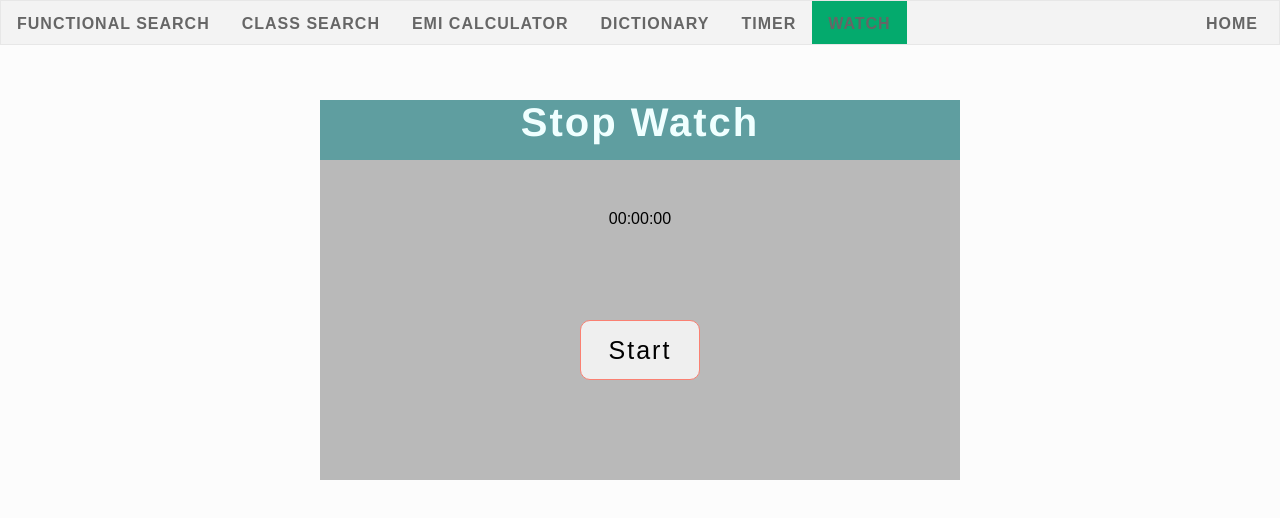
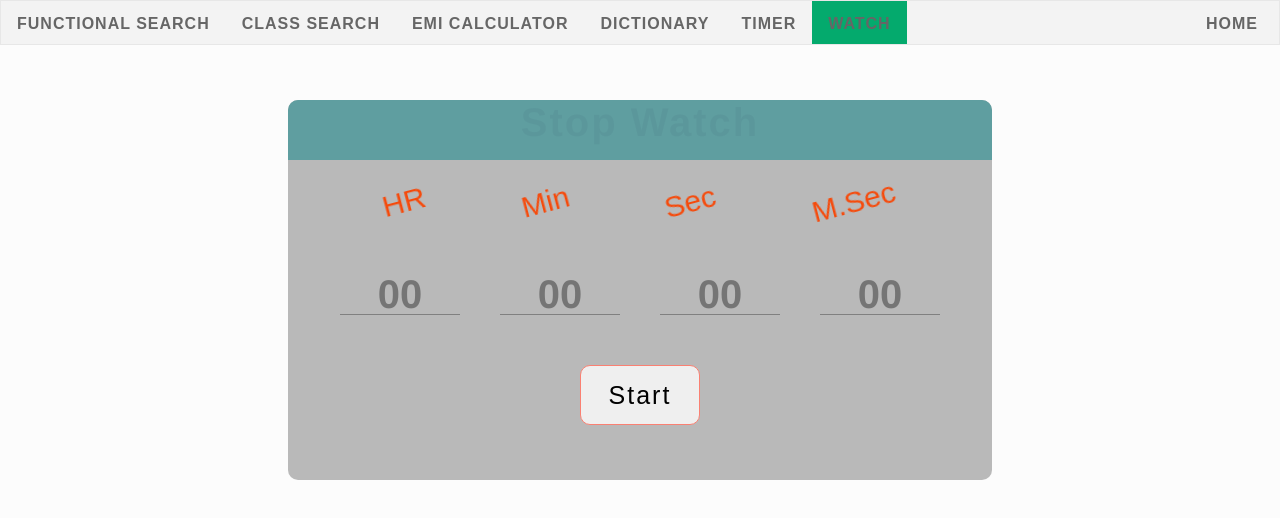
Before and after one commit to Chandan9898Kumar/Search_Bar, a React (Create React App) app: page /stopWatch in a window 1280 px wide. Shown: the top 518 px of the page. Built offline with nearby package versions, Linux system fonts and the light colour scheme; no server answers.

Commit message:
completed stop watch  app

```diff
--- a/src/StopWatch/TimerSet.js
+++ b/src/StopWatch/TimerSet.js
@@ -1,12 +1,86 @@
-import React, { useState, useEffect, useRef } from "react";
+import React, { useState, useEffect } from "react";
 
 const SetTimer = ({ time }) => {
+  const [hr, setHR] = useState("");
+  const [min, setMin] = useState("");
+  const [sec, setSec] = useState("");
+  const [milliseconds, setMilliseconds] = useState("");
+
+  useEffect(() => {
+    if (!time) {
+      setHR("");
+      setMin("");
+      setSec("");
+      setMilliseconds("");
+    }
+    // Hours calculation
+    const hours = Math.floor(time / 360000);
+
+    // Minutes calculation
+    const minutes = Math.floor((time % 360000) / 6000);
+
+    // Seconds calculation
+    const seconds = Math.floor((time % 6000) / 100);
+
+    // Milliseconds calculation
+    const milliseconds = time % 100;
+
+    if (hours) {
+      setHR(hours);
+    }
+    if (minutes) {
+      setMin(minutes);
+    }
+    if (seconds) {
+      setSec(seconds);
+    }
+    if (milliseconds) {
+      setMilliseconds(milliseconds);
+    }
+  }, [time]);
 
   return (
     <>
-      <div className="showTimer">
-    {/* <span className="showTimerText">{time}</span> */}
-        <span className="digits">
+      <div className="showTimerSecond">
+        <input
+          className="inputStopTimer"
+          type="number"
+          placeholder="00"
+          value={hr}
+        />
+        <input
+          className="inputStopTimer"
+          type="number"
+          placeholder="00"
+          value={min}
+        />
+
+        <input
+          className="inputStopTimer"
+          type="number"
+          placeholder="00"
+          value={sec}
+        />
+        <input
+          className="inputStopTimer"
+          type="number"
+          placeholder="00"
+          value={milliseconds}
+        />
+
+        {/*             2nd  Approach
+
+       <p className="stopwatch-time">
+        {hr}:{min.toString().padStart(2, "0")}:
+        {sec.toString().padStart(2, "0")}:
+        {milliseconds.toString().padStart(2, "0")}
+      </p>
+
+                      Or Below
+ */}
+
+        {/* <span className="showTimerText">{time}</span> */}
+        {/* <span className="digits">
         {("0" + Math.floor((time / 60000) % 60)).slice(-2)}:
       </span>
       <span className="digits">
@@ -14,7 +88,7 @@ const SetTimer = ({ time }) => {
       </span>
       <span className="digits mili-sec">
         {("0" + Math.floor((time / 10) % 100)).slice(-2)}
-      </span>
+      </span> */}
       </div>
     </>
   );
--- a/src/StopWatch/WatchStop.js
+++ b/src/StopWatch/WatchStop.js
@@ -42,6 +42,12 @@ const StopWatchApp = () => {
           <div className="textWatch">
             <span className="textWatchContainer">Stop Watch</span>
           </div>
+          <div className="TimerName">
+            <p className="timerPElement">HR</p>
+            <p className="timerPElement">Min</p>
+            <p className="timerPElement">Sec</p>
+            <p className="timerPElement">M.Sec</p>
+          </div>
           <SetTimer time={time} />
           <ControlButton
             active={isActive}
--- a/src/StopWatch/watchStyle.css
+++ b/src/StopWatch/watchStyle.css
@@ -10,12 +10,14 @@ div.containerWatch {
 div.SubWatch {
   position: relative;
   display: block;
-  width: 50%;
+  width: 55%;
   background: rgba(30, 30, 32, 0.3);
   margin: auto;
   text-align: center;
   top: 50px;
   height: 380px;
+  overflow: auto;
+  border-radius: 10px;
 }
 
 div.textWatch {
@@ -29,9 +31,31 @@ div.textWatch {
   font-size: 40px;
   font-weight: bolder;
   letter-spacing: 2px;
+  animation-name: textWatchContainer;
+  animation-duration: 2s;
+  animation-iteration-count: infinite;
 }
 
-div.showTimer {
+@keyframes textWatchContainer {
+  25% {
+    opacity: 1;
+    color: rgba(30, 130, 32, 1);
+  }
+  50% {
+    opacity: 0.5;
+    color: rgba(130, 50, 82, 0.5);
+  }
+  75% {
+    opacity: 0.1;
+    color: rgba(3, 10, 62, 0.4);
+  }
+  100% {
+    opacity: 1;
+    color: rgba(0, 50, 132, 0.1);
+  }
+}
+
+/* div.showTimer {
   position: relative;
   top: 50px;
   display: block;
@@ -42,11 +66,11 @@ div.showTimer span.showTimerText {
   display: inline-block;
   margin-top: 1px;
   font-size: 50px;
-}
+} */
 
 div.buttonOfTimer {
   position: relative;
-  top: 100px;
+  top: 125px;
   width: 100%;
   display: flex;
   justify-content: center;
@@ -199,3 +223,59 @@ div.resetPauseResumeButton {
   right: 0;
   color: azure;
 }
+
+/* Text input filed of timer */
+.showTimerSecond {
+  display: flex;
+  justify-content: center;
+  position: relative;
+  top: 75px;
+}
+
+input[type="number"].inputStopTimer {
+  width: 120px;
+  margin-left: 20px;
+  margin-right: 20px;
+  height: 40px;
+  font-family: "Franklin Gothic Medium", "Arial Narrow", Arial, sans-serif;
+  font-weight: bolder;
+  text-align: center;
+  background: transparent;
+  font-size: 40px;
+  border-bottom: 1px solid gray;
+}
+
+div.TimerName {
+  display: flex;
+  justify-content: space-evenly;
+  position: relative;
+  top: 25px;
+  font-size: 30px;
+  height: 40px;
+  border-radius: 20px;
+}
+
+.timerPElement {
+  animation-name: timer-name;
+  animation-duration: 3s;
+  animation-iteration-count: infinite;
+}
+
+@keyframes timer-name {
+  0% {
+    color: red;
+    transform: rotate(0deg);
+  }
+  25% {
+    color: rgb(67, 67, 64);
+    transform: rotate(90deg);
+  }
+  50% {
+    color: gray;
+    transform: rotate(180deg);
+  }
+  100% {
+    color: orangered;
+    transform: rotate(360deg);
+  }
+}
```
Also changed, not shown: 1 other file (tests, documents, lock files or other folders).
